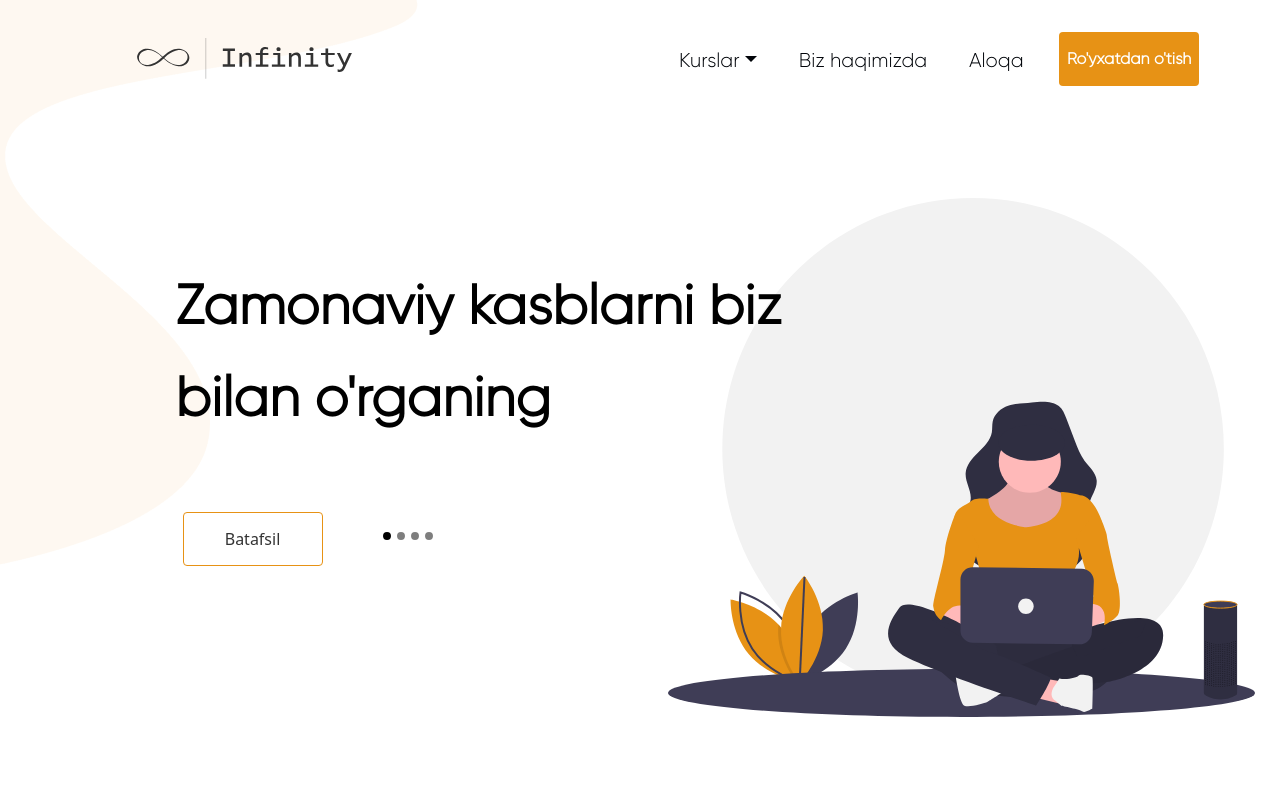
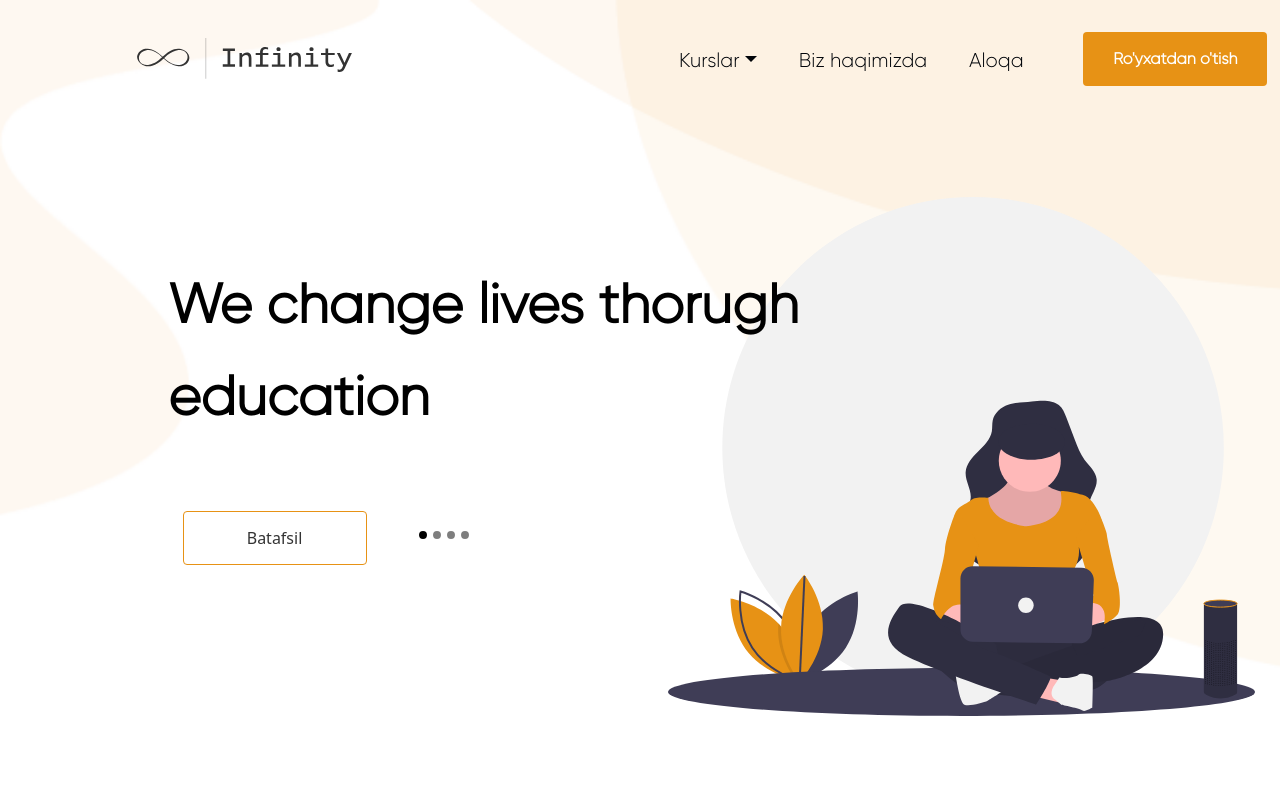
Before and after one commit to AbdushukurUrinboev/InfinitySite, a React (Create React App) app: page / in a window 1280 px wide. Shown: the top 800 px of the page. Built offline with nearby package versions, Linux system fonts and the light colour scheme.

Commit message:
buttons and bg updated

```diff
--- a/src/components/Header/Header.css
+++ b/src/components/Header/Header.css
@@ -35,34 +35,8 @@
     }
 
     .homePage{
-      background-image: url(../../assets/Vector178.png);
-      /* background-image: url(./images/bg_image.png); */
-      /* background-size: cover; */
-      background-repeat: no-repeat;
-    }
-
-    .bgImgHomePage1{
-      width: 419.43px;
-      height: 564.76px;
-      /* background-image: url(./images/Vector178.png); */
-      background-repeat: no-repeat;
-      margin-top: -9%;
-      margin-left: -11%;
-      position: unset;
-    }
-    .bgImgHomePage2{
-      width: 1439px;
-      height: 340px;
-      /* background-image: url(./images/Ellipse17.png); */
-      background-repeat: no-repeat;
-      margin-top: -8%;
-    }
-    .bgImgHomePage3{
-      width: 1045px;
-      height: 955px;
-      margin-left: 30.2%;
-      margin-top: -26.2%;
-      /* background-image: url(./images/Ellipse15.png); */
+      background-image: url(../../assets/headerBg.png);
+      background-size: cover;
       background-repeat: no-repeat;
     }
 
@@ -152,7 +126,7 @@
       font-size: 16px;
       line-height: 20px;
       color: #FFFFFF;
-      width: 140px;
+      width: 184px;
       height: 54px;
       background: #E79215;
       border-radius: 4px;
@@ -196,6 +170,7 @@
     }
     .carousel-caption{
       text-align: start !important;
+      margin-left: -1% !important;
     }
     .carousell{
       width: 718px;
@@ -212,7 +187,7 @@
       margin-top: 10%;
     }
     .carouselInner > .mainPageBtnHeader{
-      width: 140px;
+      width: 184px;
       height: 54px;
       color: #333333;
       background: #FFFFFF;
@@ -246,7 +221,7 @@
 
     .carousel-indicators{
       width: 150px;
-      margin-left: 35% !important;
+      margin-left: 40% !important;
       margin-bottom: 13px ;
     }
 
--- a/src/components/Header/Header.jsx
+++ b/src/components/Header/Header.jsx
@@ -52,10 +52,6 @@ return(
             </nav>
           </div>
 
-          {/* <div className="bgImgHomePage1"></div> */}
-          {/* <div className="bgImgHomePage2"></div> */}
-          {/* <div className="bgImgHomePage3"></div> */}
-
           <div className="mainPageHeader">
             <div className="col-6 headerCarousel ">
               <div id="carouselExampleDark" className="carousel carousel-dark slide carouselHeaderText" data-bs-ride="carousel">
@@ -76,7 +72,7 @@ return(
                  <div className="carousel-inner carouselInner ">
                    <div className="carousel-item active carousell" data-bs-interval="10000">
                      <div className="carousel-caption d-none d-md-block">
-                       <p className='pHeader'>Zamonaviy kasblarni biz bilan o'rganing</p>
+                       <p className='pHeader'>We change lives thorugh education</p>
                      </div>
                    </div>
                    <div className="carousel-item carousell" data-bs-interval="2000">
```
Also changed, not shown: src/assets/headerBg.png (added).
